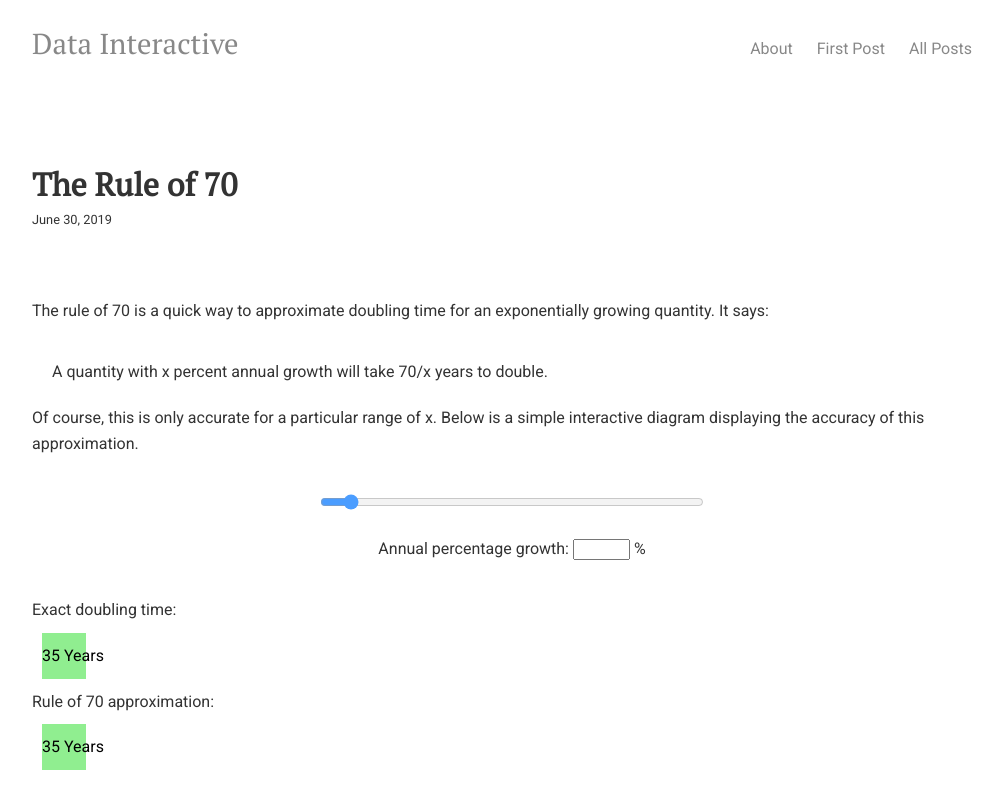
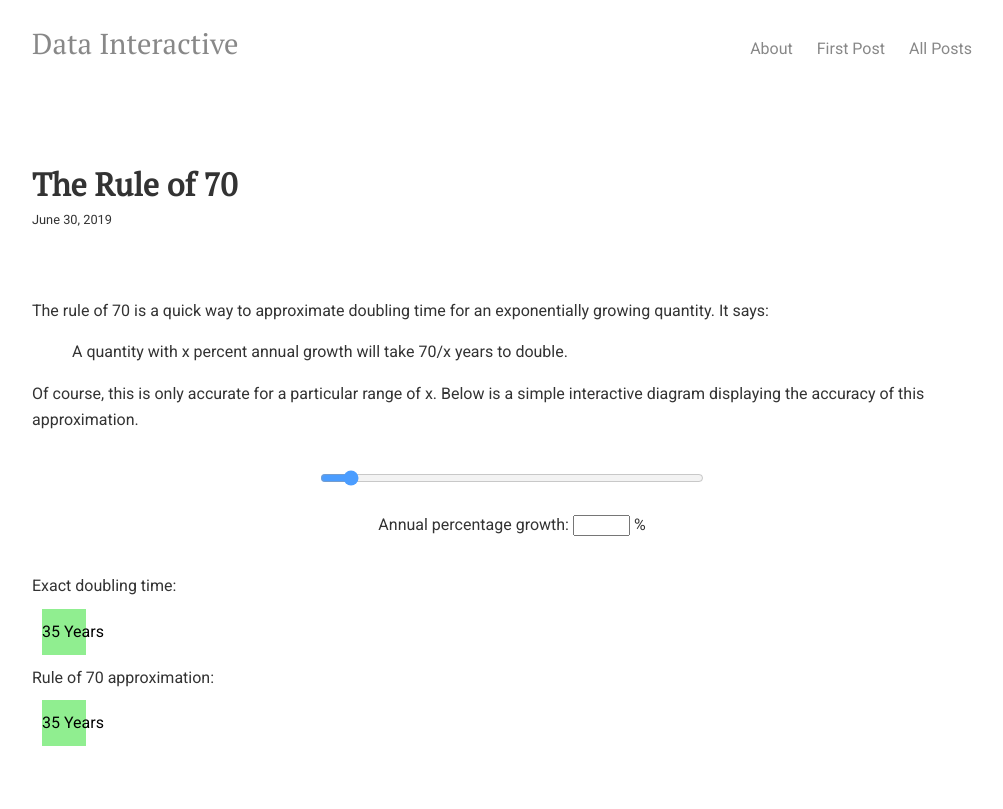
Before and after one commit to datainteractive/datainteractive.github.io, a Jekyll site: the page built from _posts/2019-06-30-the-rule-of-70.html, in a window 1280 px wide. Shown: the top 809 px of the page, without its empty margins (128-1131 px from the left). Built offline with Jekyll 4.4.1, drawn with Linux system fonts in a browser that asks for light colours.

Commit message:
Update 2019-06-30-the-rule-of-70.html

```diff
--- a/_posts/2019-06-30-the-rule-of-70.html
+++ b/_posts/2019-06-30-the-rule-of-70.html
@@ -10,7 +10,7 @@ date: 2019-06-30
 <p>
 The rule of 70 is a quick way to approximate doubling time for an exponentially growing quantity. It says:
 
-  <div class="indp">A quantity with x percent annual growth will take 70/x years to double.</div>
+  <blockquote>A quantity with x percent annual growth will take 70/x years to double.</blockquote>
 
 Of course, this is only accurate for a particular range of x. Below is a simple interactive diagram displaying the accuracy of this approximation.
 </p>
```
